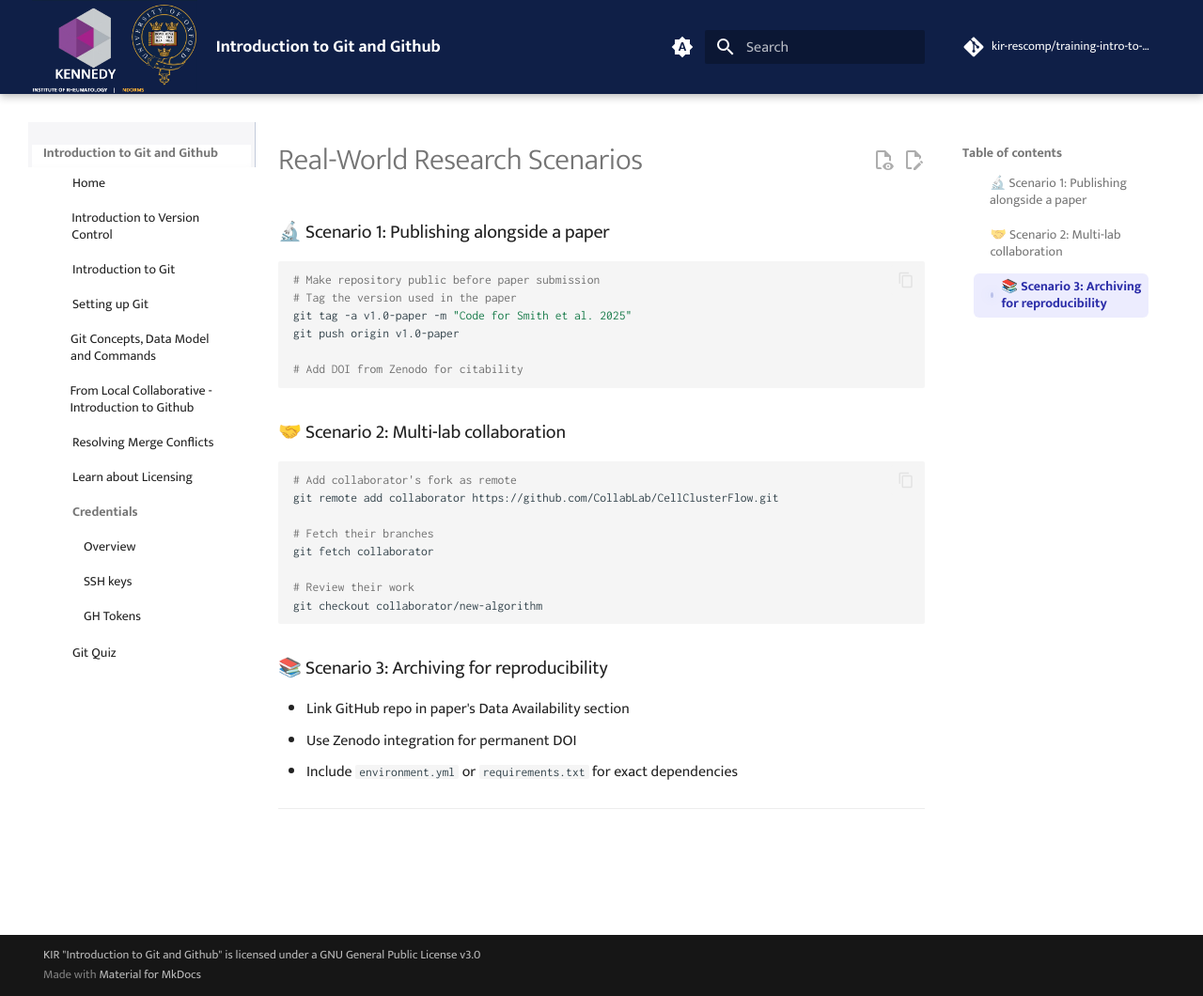
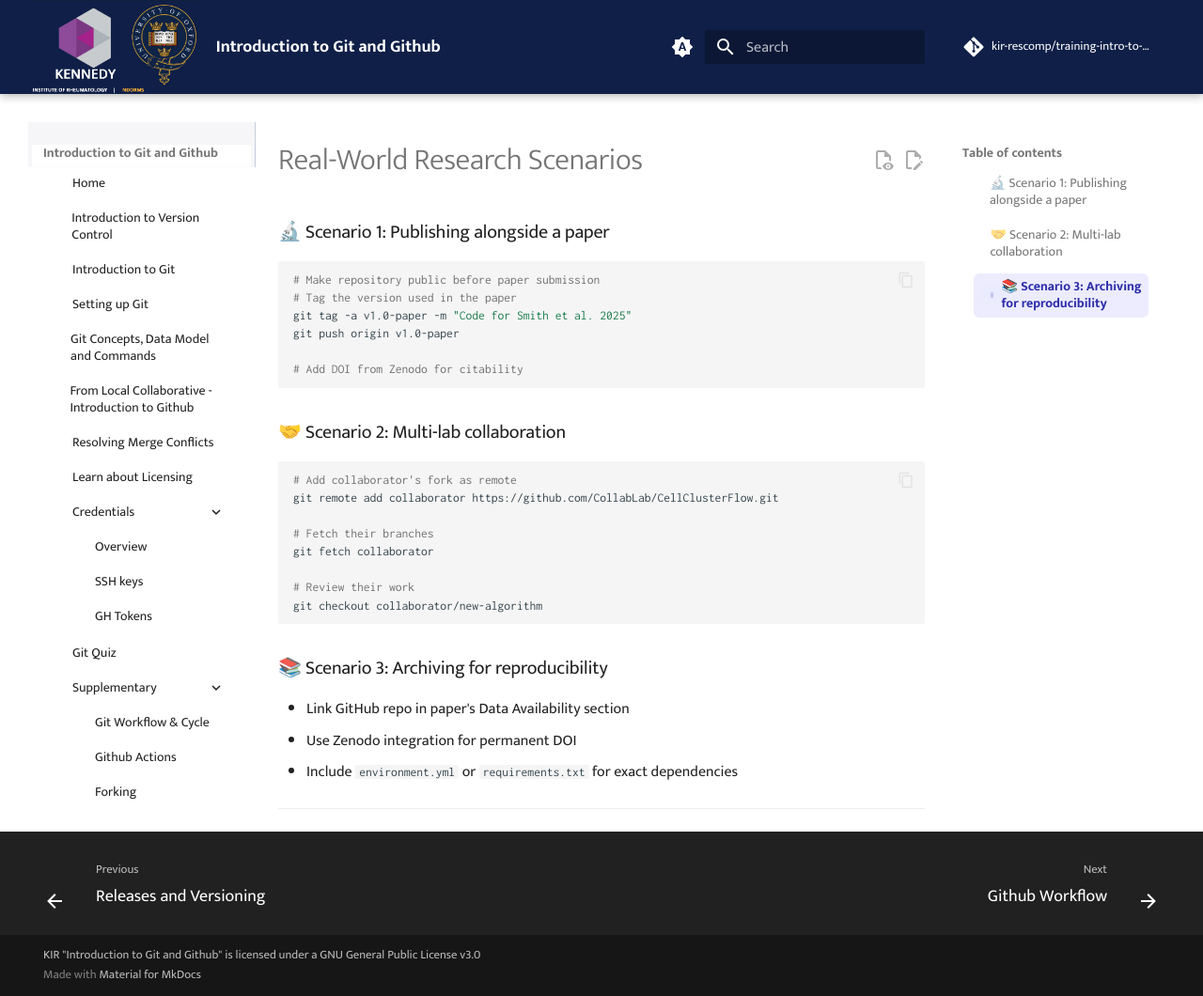
Before and after one commit to kir-rescomp/training-intro-to-git-github, an MkDocs documentation site: the page built from docs/supplementary/6.real_world_scenarios.md, in a window 1280 px wide and 1060 px high. Shown: the whole window at 94% size. Built offline with MkDocs 1.6.1 and Material for MkDocs 9.7.7, drawn with Linux system fonts in a browser that asks for light colours; comment, search, counter and statistics services are not loaded.

Commit message:
add nav to mkdocs.yml

```diff
--- a/mkdocs.yml
+++ b/mkdocs.yml
@@ -45,8 +45,8 @@
 
   features:
     - navigation.tracking
-    - navigation.sections
-#   - navigation.expand
+#    - navigation.sections
+    - navigation.expand
     - navigation.top
     - navigation.footer
 #    - navigation.tabs
@@ -156,3 +156,13 @@
     - GH Tokens: credentials/3.tokens.md
 
   - Git Quiz: 8.git_quiz.md
+
+  - Supplementary:
+    - Git Workflow & Cycle: supplementary/0.1.git_workflow_cycle.md
+    - Github Actions: supplementary/1.github_actions.md
+    - Forking: supplementary/2.forking.md
+    - Issues and Bug Tracking: supplementary/3.issues_and_bug_tracking.md
+    - Readme, Documentation and Citation: supplementary/4.readme_documentation_citation.md
+    - Releases and Versioning: supplementary/5.releases_and_versioning.md
+    - Real World Scenarios: supplementary/6.real_world_scenarios.md
+    - Github Workflow: supplementary/7.git_workflow_diagram.md
```
